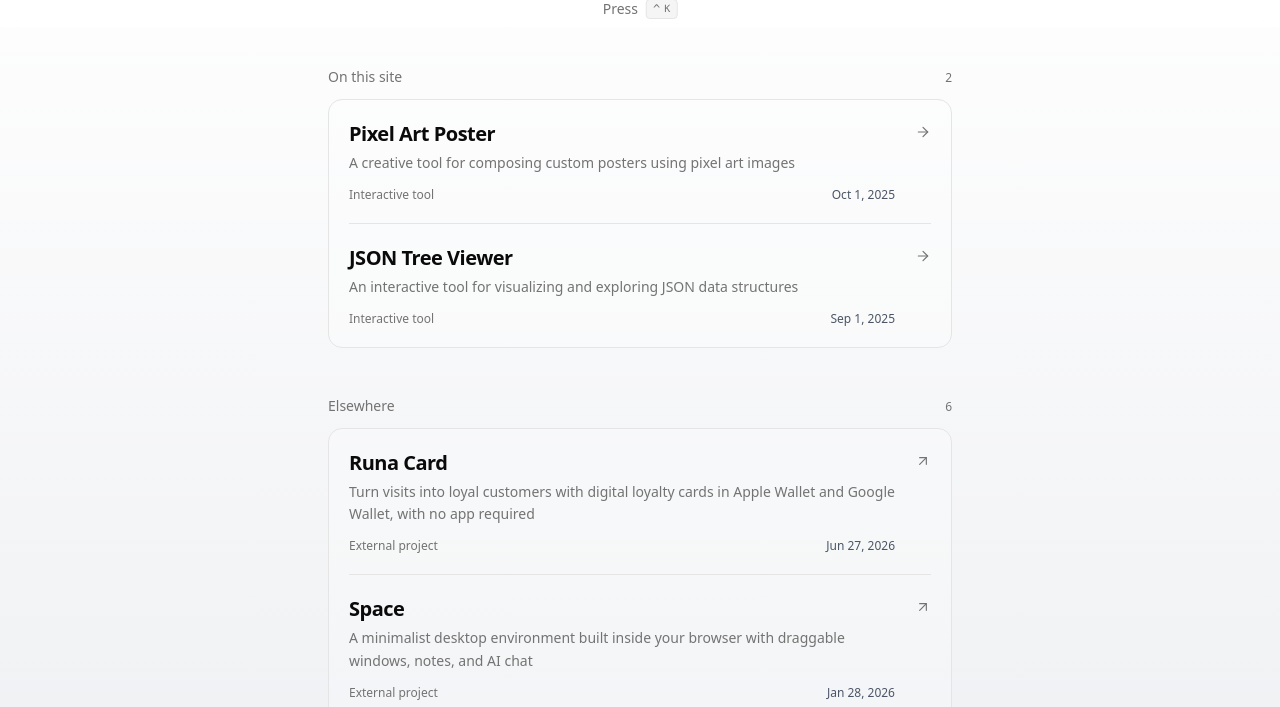
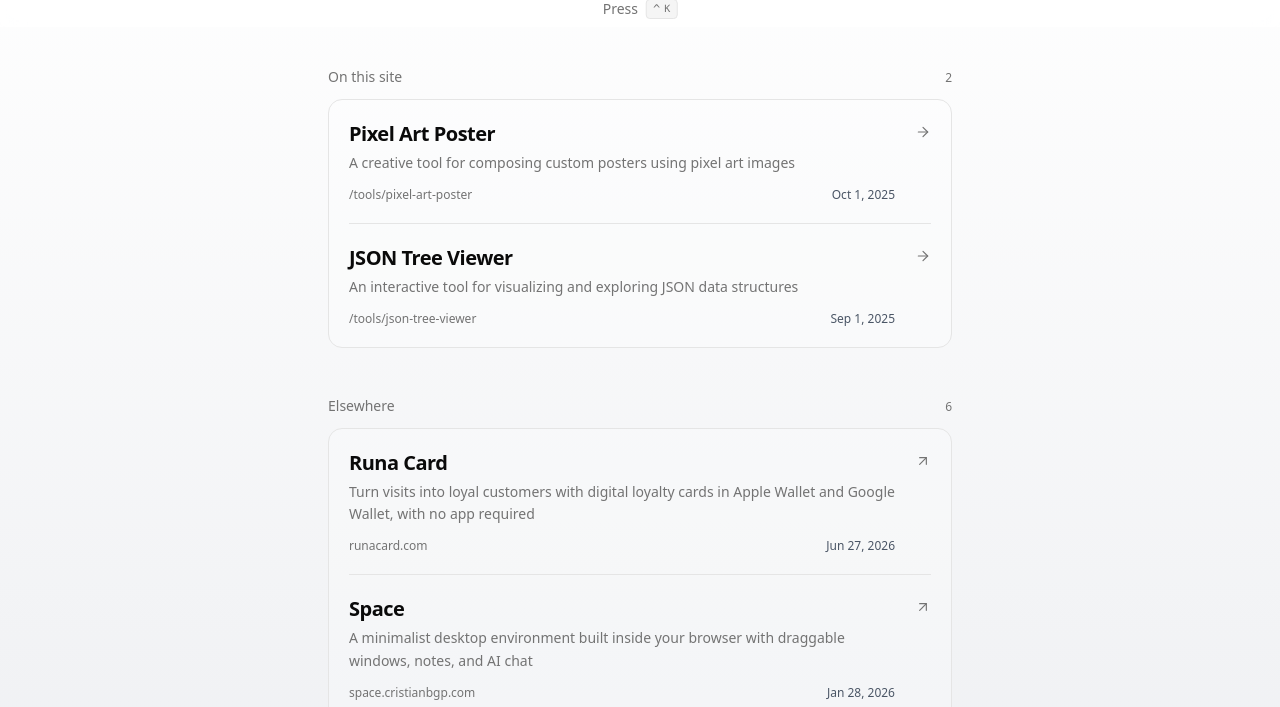
Before and after one commit to cristianbgp/cristianbgp.com, an Astro site: page /tools in a window 1280 px wide. Shown: the part 93-800 px from the top of the page. Built offline with nearby package versions, Linux system fonts and the light colour scheme; Astro itself is replaced by a stand-in of ours; some packages are replaced by stand-ins of ours.

Commit message:
Clarify tool destination labels

```diff
--- a/src/lib/navigation.test.ts
+++ b/src/lib/navigation.test.ts
@@ -1,6 +1,10 @@
 import { describe, expect, test } from "bun:test";
 
-import { isExternalUrl, normalizePathname } from "./navigation";
+import {
+  getDestinationLabel,
+  isExternalUrl,
+  normalizePathname,
+} from "./navigation";
 
 describe("isExternalUrl", () => {
   test("recognizes HTTP and HTTPS destinations as external", () => {
@@ -21,3 +25,14 @@
     expect(normalizePathname("/")).toBe("/");
   });
 });
+
+describe("getDestinationLabel", () => {
+  test("shows local paths and external hostnames as concrete destinations", () => {
+    expect(getDestinationLabel("/tools/json-tree-viewer/")).toBe(
+      "/tools/json-tree-viewer",
+    );
+    expect(getDestinationLabel("https://www.runacard.com/pricing")).toBe(
+      "runacard.com",
+    );
+  });
+});
--- a/src/lib/navigation.ts
+++ b/src/lib/navigation.ts
@@ -5,3 +5,9 @@
 export function normalizePathname(pathname: string): string {
   return pathname === "/" ? pathname : pathname.replace(/\/+$/, "");
 }
+
+export function getDestinationLabel(url: string): string {
+  if (!isExternalUrl(url)) return normalizePathname(url);
+
+  return new URL(url).hostname.replace(/^www\./, "");
+}
--- a/src/pages/tools/index.astro
+++ b/src/pages/tools/index.astro
@@ -4,7 +4,7 @@
 import PageHeader from "@/components/PageHeader.astro";
 import FormattedDate from "@/components/FormattedDate.astro";
 import { ArrowRightIcon, ArrowUpRightIcon } from "lucide-react";
-import { isExternalUrl } from "@/lib/navigation";
+import { getDestinationLabel, isExternalUrl } from "@/lib/navigation";
 
 const tools = (await getCollection("tools")).sort(
   (a, b) => b.data.date.valueOf() - a.data.date.valueOf(),
@@ -73,7 +73,7 @@
                           strokeWidth={1.75}
                         />
                         <div class="col-span-2 flex items-center justify-between gap-4 text-xs text-muted-foreground sm:col-span-1">
-                          <span>{isExternal ? "External project" : "Interactive tool"}</span>
+                          <span>{getDestinationLabel(tool.data.url)}</span>
                           <FormattedDate date={tool.data.date} locale="en" />
                         </div>
                       </a>
```
